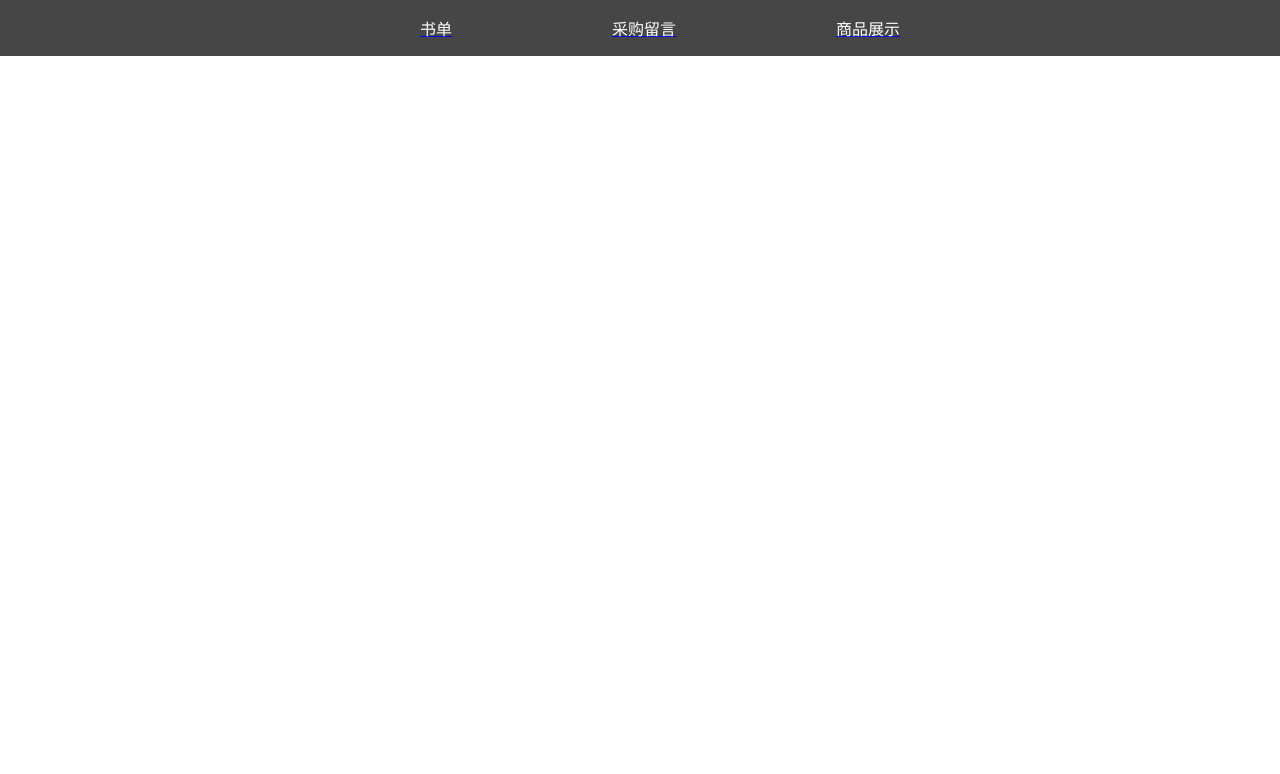
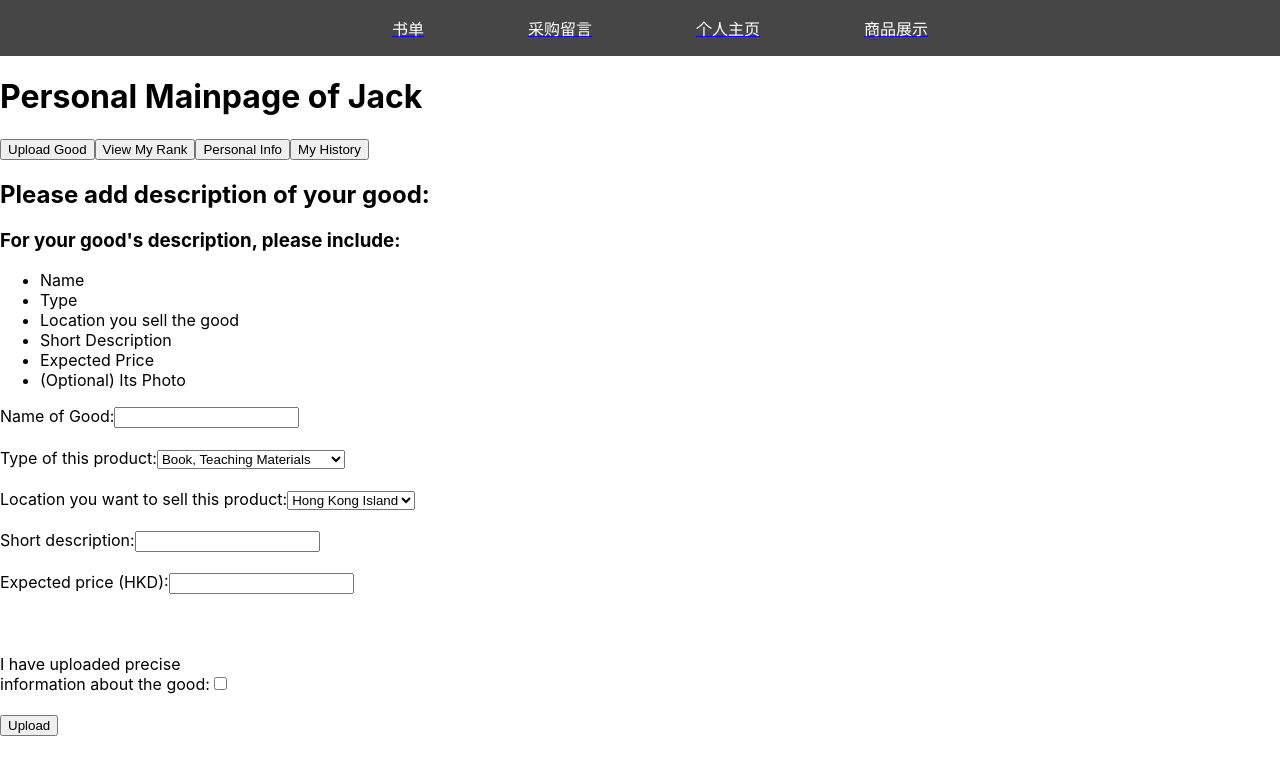
Before and after one commit to lesliepy99/CSCI3100_project, a React (Create React App) app: page /mainpage in a window 1280 px wide. Shown: the top 774 px of the page. Built offline with nearby package versions, Linux system fonts and the light colour scheme.

Commit message:
Upload Mainpage
Upload a  simple mainpage

```diff
--- a/package.json
+++ b/package.json
@@ -6,6 +6,7 @@
     "@testing-library/jest-dom": "^4.2.4",
     "@testing-library/react": "^9.5.0",
     "@testing-library/user-event": "^7.2.1",
+    "express": "^4.17.1",
     "mongoose": "^5.12.0",
     "react": "^16.13.1",
     "react-bootstrap": "^1.0.1",
--- a/src/App.css
+++ b/src/App.css
@@ -24,6 +24,6 @@ nav{
 	list-style:none;
 }
 
-li{
-  color:white;
+wt{
+	color:white;
 }
--- a/src/App.js
+++ b/src/App.js
@@ -4,6 +4,7 @@ import {Container,Col,Row} from 'react-bootstrap';
 import Nav from './Nav';
 import Booklist from './Booklist';
 import Comment from './Comment';
+import Mainpage from './Mainpage';
 
 import './App.css';
 
@@ -27,6 +28,9 @@ class App extends Component{
             <Route path='/comment'>
               <Comment />
             </Route>
+            <Route path='/mainpage'>
+              <Mainpage name="Jack"/>
+            </Route>
 
           </Switch>
         </Router>
--- /dev/null
+++ b/src/Mainpage.js
@@ -0,0 +1,253 @@
+import React,{Component} from 'react';
+import './App.css';
+
+class Mainpage extends React.Component {
+    constructor(props) {
+      super(props);
+      this.handleUploadGoodClick = this.handleUploadGoodClick.bind(this);
+      this.handleViewRankClick = this.handleViewRankClick.bind(this);
+      this.handlePersonalInfoClick = this.handlePersonalInfoClick.bind(this);
+      this.handleMyHistoryClick = this.handleMyHistoryClick.bind(this);
+      this.state = { mainPageChoice: 1 };
+    }
+
+    handleUploadGoodClick() {
+      this.setState((state) => {
+        return { mainPageChoice: 1 };
+      });
+    }
+
+    handleViewRankClick() {
+      this.setState((state) => {
+        return { mainPageChoice: 2 };
+      });
+    }
+
+    handlePersonalInfoClick() {
+      this.setState((state) => {
+        return { mainPageChoice: 3 };
+      });
+    }
+
+    handleMyHistoryClick() {
+      this.setState((state) => {
+        return { mainPageChoice: 4 };
+      });
+    }
+
+    render() {
+      const mainPageChoice = this.state.mainPageChoice;
+      let ShownPart;
+      switch (this.state.mainPageChoice) {
+        case 1:
+          ShownPart = <UploadGood />;
+          break;
+        case 2:
+          ShownPart = <ViewRank />;
+          break;
+        case 3:
+          ShownPart = <PersonalInfo />;
+          break;
+        case 4:
+          ShownPart = <MyHistory />;
+          break;
+        default:
+          ShownPart = <PersonalInfo />;
+      }
+      return (
+        <div className="body">
+          <h1>Personal Mainpage of {this.props.name}</h1>
+          <button onClick={this.handleUploadGoodClick}>Upload Good</button>
+          <button onClick={this.handleViewRankClick}>View My Rank</button>
+          <button onClick={this.handlePersonalInfoClick}>Personal Info</button>
+          <button onClick={this.handleMyHistoryClick}>My History</button>
+          {ShownPart}
+        </div>
+      );
+    }
+  }
+
+  class UploadGood extends React.Component {
+    constructor(props) {
+      super(props);
+      this.state = {
+        nameOfGood: "",
+        typeOfGood: "",
+        locationOfGood: "",
+        shortDescription: "",
+        expectedPrice: "",
+        confirmTick: false
+
+      };
+
+      this.handleInputChange = this.handleInputChange.bind(this);
+      this.handleSubmit = this.handleSubmit.bind(this);
+    }
+
+    handleInputChange(event) {
+      const target = event.target;
+      const value = target.type === 'checkbox' ? target.checked : target.value;
+      const name = target.name;
+
+      this.setState({
+        [name]: value
+      });
+    }
+
+    handleSubmit(event) {
+      alert('Your '+ this.state.nameOfGood + 'has been uploaded to platform ' );
+      event.preventDefault();
+    }
+
+    render() {
+      return (
+        <div>
+          <h2> Please add description of your good: </h2>
+          <h3> For your good's description, please include: </h3>
+          <ul>
+            <li>Name</li>
+            <li>Type</li>
+            <li>Location you sell the good</li>
+            <li>Short Description</li>
+            <li>Expected Price</li>
+            <li>(Optional) Its Photo</li>
+          </ul>
+
+        <form onSubmit={this.handleSubmit}>
+
+          <label>
+            Name of Good:
+            <input
+              name="nameOfGood"
+              type="text"
+              value={this.state.nameOfGood}
+              onChange={this.handleInputChange} />
+          </label>
+          <br /><br />
+          <label>
+            Type of this product:
+            <select value={this.state.typeOfGood} onChange={this.handleInputChange}>
+              <option value="bt">Book, Teaching Materials</option>
+              <option value="cb">Clothes, Bags</option>
+              <option value="cd">Cosmetics, Detergents</option>
+              <option value="ed">Electronic Devices</option>
+              <option value="fd">Food, Drink, Cook Materials</option>
+              <option value="lx">Luxuries</option>
+              <option value="md">Medicine</option>
+              <option value="sp">Sports Equipment</option>
+            </select>
+          </label>
+          <br /><br />
+          <label>
+            Location you want to sell this product:
+            <select value={this.state.locationOfGood} onChange={this.handleInputChange}>
+              <option value="hk">Hong Kong Island</option>
+              <option value="kl">Kowloon</option>
+              <option value="nt">New Territories</option>
+            </select>
+          </label>
+          <br /><br />
+          <label>
+            Short description:
+            <input
+              name="shortDescription"
+              type="text"
+              value={this.state.shortDescription}
+              onChange={this.handleInputChange} />
+          </label>
+          <br /><br />
+          <label>
+            Expected price (HKD):
+            <input
+              name="expectedPrice"
+              type="number"
+              value={this.state.expectedPrice}
+              onChange={this.handleInputChange} />
+          </label>
+          <br /><br /><br /><br />
+          <label>
+            I have uploaded precise<br />information about the good:
+            <input
+              name="confirmTick"
+              type="checkbox"
+              checked={this.state.isGoing}
+              onChange={this.handleInputChange} />
+          </label>
+          <br /><br />
+          <input type="submit" value="Upload" />
+
+
+        </form>
+          </div>
+      );
+    }
+  }
+
+  class ViewRank extends React.Component {
+    render() {
+      return (
+        <div>
+          <h2> Here is your rank data: </h2>
+          <h3>
+            {" "}
+            Please try to follow community rules and stay honest while using the
+            platform:{" "}
+          </h3>
+          <ul>
+            <li>Jerry loves your CSCI1000 book</li>
+            <li>Alice thinks your goods have high-quality</li>
+            <li>John wants to consult about your CSCI5000 course</li>
+            <li>Barbara likes the bike you post</li>
+            <li>Alexander inviters you to look at his good</li>
+          </ul>
+          <button onClick={() => alert("Hello There!")}> Show an alert</button>
+        </div>
+      );
+    }
+  }
+
+  class PersonalInfo extends React.Component {
+    render() {
+      return (
+        <div>
+          <h2> I'm feeling Fine Today </h2>
+          <h3> My detailed personal information: </h3>
+          <ul>
+            <li>Name:</li>
+            <li>Account ID:</li>
+            <li>University:</li>
+            <li>Location:</li>
+            <li>Education Level:</li>
+          </ul>
+          <button onClick={() => alert("Hello There!")}>Show an alert</button>
+        </div>
+      );
+    }
+  }
+
+  class MyHistory extends React.Component {
+    render() {
+      return (
+        <div>
+          <h2> Your history of selling/purchasing </h2>
+          <h3>
+            {" "}
+            Look what you have obtained and how you maximize the use of resources:{" "}
+          </h3>
+          <ul>
+            <li>Name:</li>
+            <li>Account ID:</li>
+            <li>University:</li>
+            <li>Location:</li>
+            <li>Education Level:</li>
+          </ul>
+          <button onClick={() => alert("Hello There!")}>Show an alert</button>
+        </div>
+      );
+    }
+  }
+
+  // ========================================
+
+  //ReactDOM.render(<Mainpage name="Jack" />, document.getElementById("root"));
+  export default Mainpage;
--- a/src/Nav.js
+++ b/src/Nav.js
@@ -12,13 +12,16 @@ class Nav extends Component{
             <nav>
 	          <ul className="nav-links" >
 	            <Link to='/booklist'>
-	              <li>书单</li>
+	              <wt>书单</wt>
 		        </Link>
                 <Link to='/comment'>
-                    <li>采购留言</li>
+                    <wt>采购留言</wt>
+                </Link>
+                <Link to='/mainpage'>
+                    <wt>个人主页</wt>
                 </Link>
                 <Link to='/comment'>
-                    <li>商品展示</li>
+                    <wt>商品展示</wt>
                 </Link>
               </ul>
             </nav>
```
